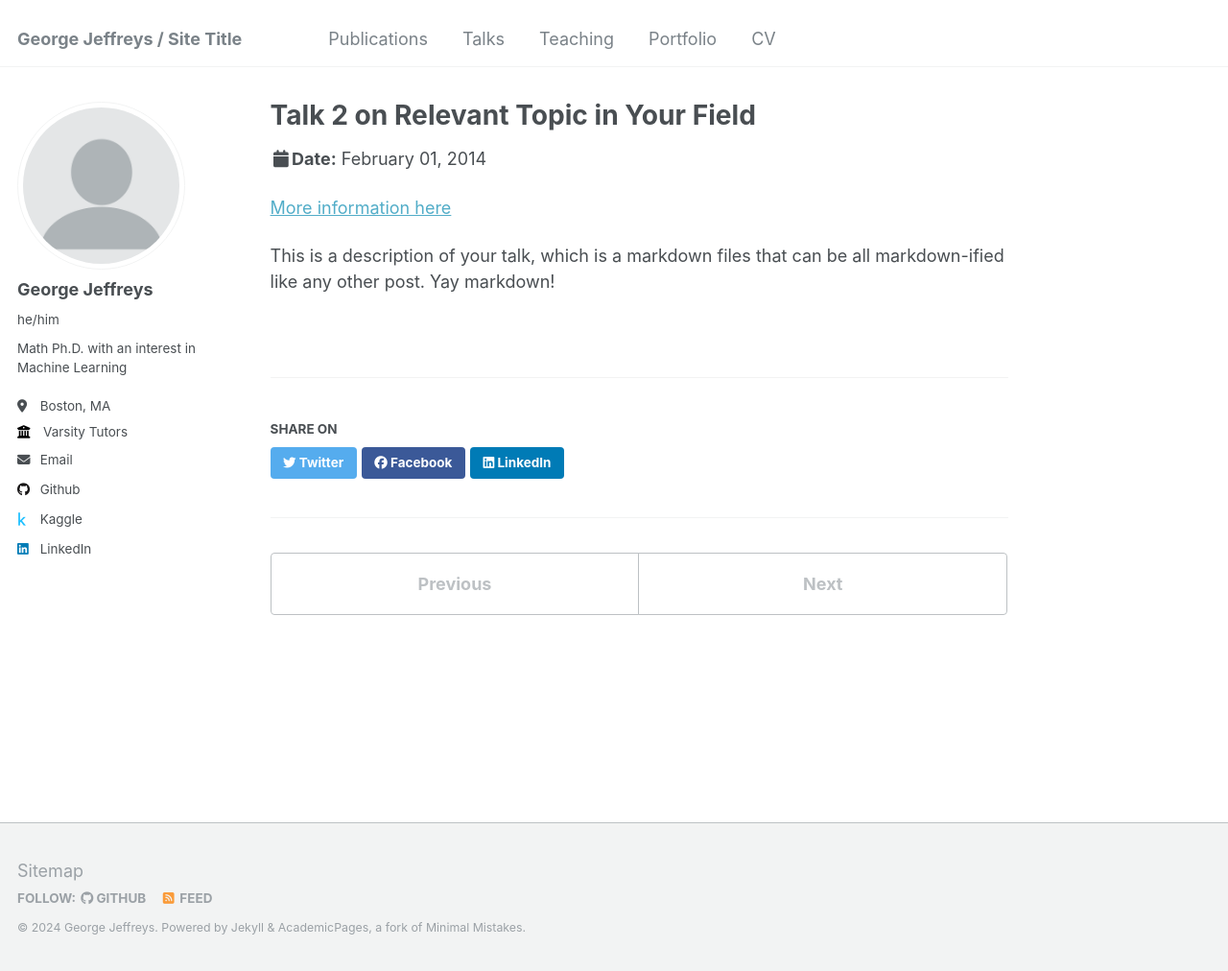
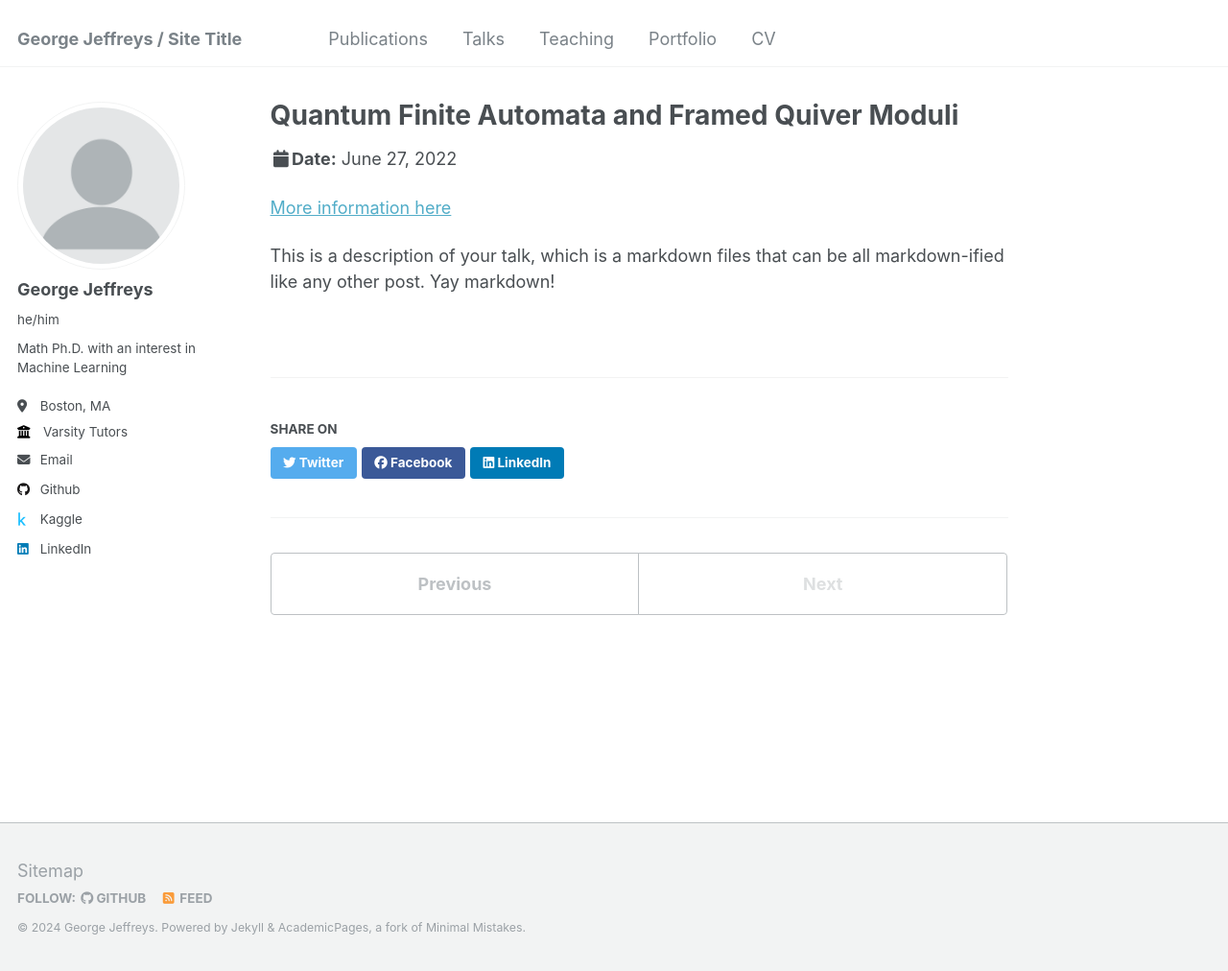
Before and after one commit to G-Jeffreys/G-Jeffreys.github.io, a Jekyll site: the page built from _talks/2014-02-01-talk-2.md, in a window 1280 px wide and 1012 px high. Shown: the whole window at 96% size. Built offline with Jekyll 4.4.1, drawn with Linux system fonts in a browser that asks for light colours.

Commit message:
Update 2014-02-01-talk-2.md

```diff
--- a/_talks/2014-02-01-talk-2.md
+++ b/_talks/2014-02-01-talk-2.md
@@ -1,11 +1,11 @@
 ---
-title: "Talk 2 on Relevant Topic in Your Field"
+title: "Quantum Finite Automata and Framed Quiver Moduli"
 collection: talks
 type: "Talk"
 permalink: /talks/2014-02-01-talk-2
-venue: "London School of Testing"
-date: 2014-02-01
-location: "London, UK"
+venue: "Boston - Keio - Tsinghua Geometry and Mathematical Physics Workshop"
+date: 2022-06-27
+location: "Boston, Massachusetts"
 ---
 
 [More information here](http://example2.com)
```
